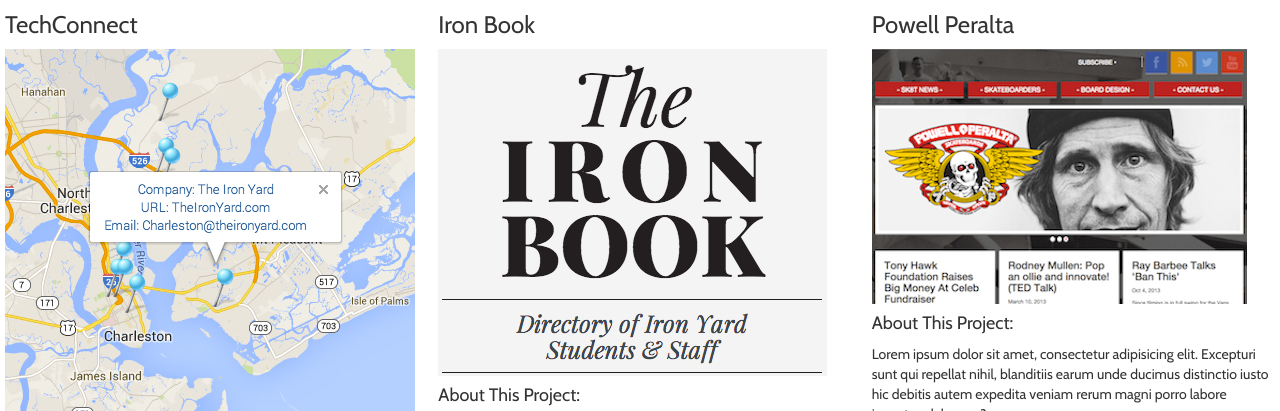
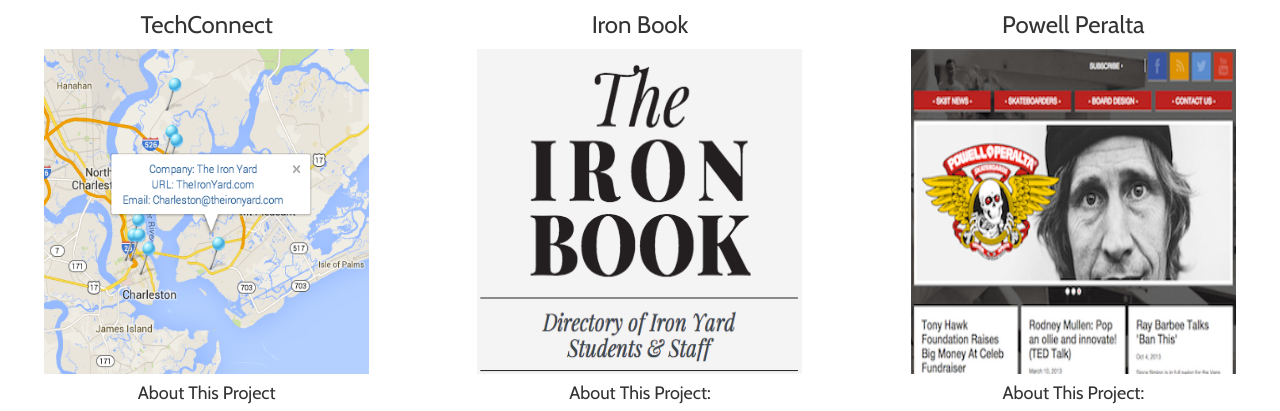
Before and after one commit to clewott/Portfolio, a website: page index.html in a window 1280 px wide. Shown: the part 206-617 px from the top of the page. Drawn offline with nearby package versions, Linux system fonts and the light colour scheme.

Commit message:
working on the image size of my projects

```diff
--- a/index.html
+++ b/index.html
@@ -23,19 +23,19 @@
   <div class="wrapper" id="work">
     <h2>Projects:</h2>
     <div class="row">
-      <div class="col-md-4 col-sm-4 col-xs-12">
+      <div class="col-md-4 col-sm-4 col-xs-12 eachProject">
         <h3>TechConnect</h3>
-        <img src="images/map.png" alt="">
-        <h4>About This Project:</h4>
+        <img class="projectImage" src="images/map.png" alt="">
+        <h4>About This Project</h4>
         <p>Lorem ipsum dolor sit amet, consectetur adipisicing elit. Aperiam assumenda nulla, officia nihil, ducimus dolor modi consequatur. Nobis voluptatem minima, rerum nam cumque commodi obcaecati temporibus fuga, eius, ea minus.</p>
         <nav>
           <a href="https://github.com/crotten/finalProject" target="_blank"><i class="fa fa-github-square"></i></a> |
           <a href="http://finalprojectcrotten.herokuapp.com/#/" target="_blank"><i class="fa fa-desktop"></i></a>
         </nav>
       </div>
-      <div class="col-md-4 col-sm-4 col-xs-12">
+      <div class="col-md-4 col-sm-4 col-xs-12 eachProject">
         <h3>Iron Book</h3>
-        <img src="images/ironBook.png" alt="">
+        <img class="projectImage" src="images/ironBook.png" alt="">
         <h4>About This Project:</h4>
         <p>Lorem ipsum dolor sit amet, consectetur adipisicing elit. Quidem asperiores natus, aperiam eveniet ducimus exercitationem quam laborum aliquam quae praesentium obcaecati commodi qui, a atque pariatur inventore consequatur sed voluptas.</p>
         <nav>
@@ -43,9 +43,9 @@
           <a href="http://crotten.github.io/IronBook/#/" target="_blank"><i class="fa fa-desktop"></i></a>
         </nav>
       </div>
-      <div class="col-md-4 col-sm-4 col-xs-12">
+      <div class="col-md-4 col-sm-4 col-xs-12 eachProject">
         <h3>Powell Peralta</h3>
-        <img src="images/peralta.png" alt="">
+        <img class="projectImage" src="images/peralta.png" alt="">
         <h4>About This Project:</h4>
         <p>Lorem ipsum dolor sit amet, consectetur adipisicing elit. Excepturi sunt qui repellat nihil, blanditiis earum unde ducimus distinctio iusto hic debitis autem expedita veniam rerum magni porro labore inventore laborum?</p>
         <nav>
--- a/styles/main.scss
+++ b/styles/main.scss
@@ -1,4 +1,11 @@
 body {
   font-family: 'Cabin', sans-serif;
   padding: 5px;
+  .eachProject {
+    text-align:center;
+    .projectImage {
+      width: 325px;
+      height: 325px;
+    }
+  }
 }
--- a/styles/style.css
+++ b/styles/style.css
@@ -1,3 +1,8 @@
 body {
   font-family: 'Cabin', sans-serif;
   padding: 5px; }
+  body .eachProject {
+    text-align: center; }
+    body .eachProject .projectImage {
+      width: 325px;
+      height: 325px; }
```
